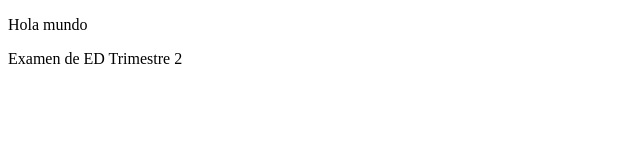
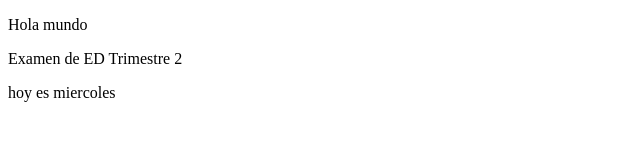
Before and after one commit to djdanos/Supuesto_1_repositorio, a plain HTML site: page index.html in a window 1280 px wide. Shown: the whole page, without its empty margins (0-640 px from the left). Drawn offline with Linux system fonts and the light colour scheme.

Commit message:
subir archivos proyecto

```diff
--- a/index.html
+++ b/index.html
@@ -11,6 +11,7 @@
     <div id="contenido">
         <p>Hola mundo</p>
         <p>Examen de ED Trimestre 2</p>
+        <p>hoy es miercoles</p>
     </div>
 </body>
 
```
